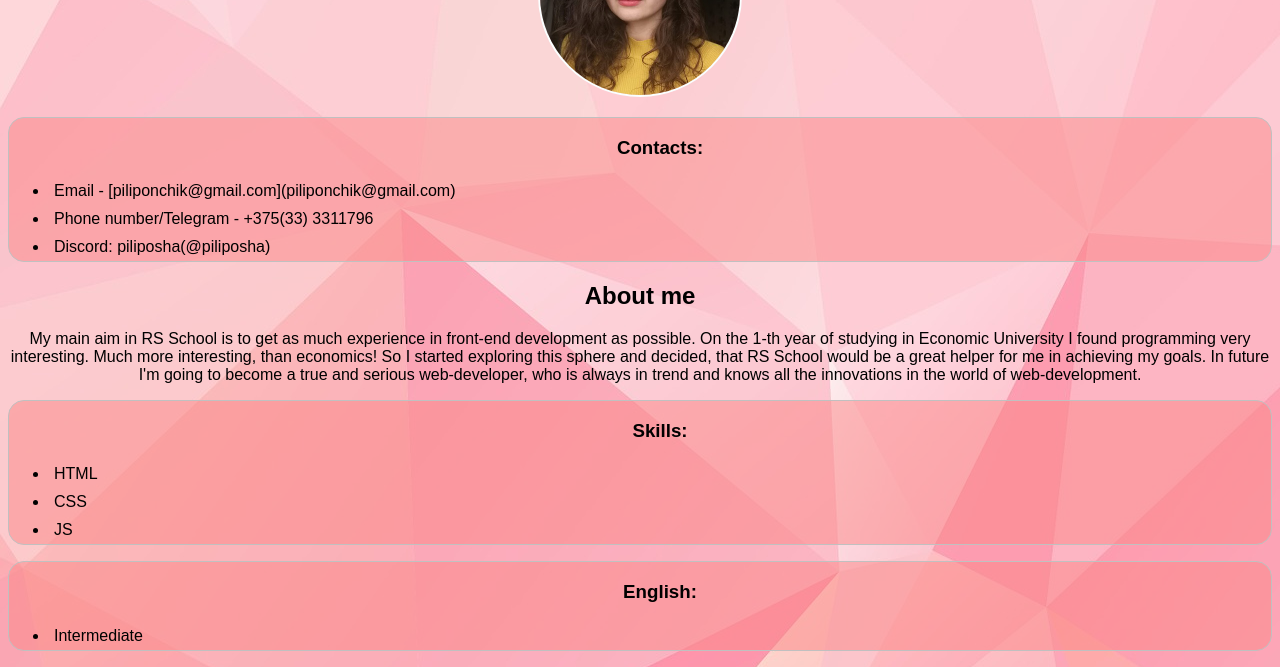
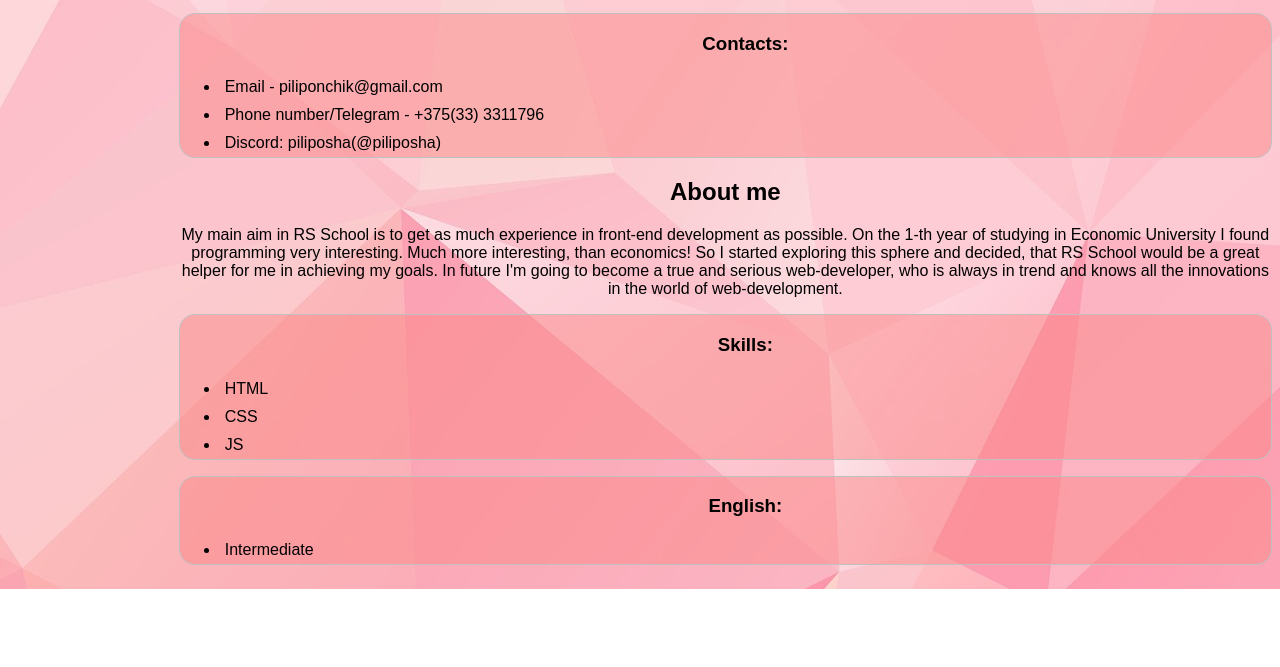
Before and after one commit to piliposha/rsschool-cv, a plain HTML site: page index.html in a window 1280 px wide. Shown: the part 235-902 px from the top of the page. After the commit the page ends 824 px from the top, so only its background shows below. Drawn offline with Linux system fonts and the light colour scheme; a web font is replaced by a local one.

Commit message:
feat: info

```diff
--- a/index.html
+++ b/index.html
@@ -5,7 +5,6 @@
 	<meta name="viewport" content="width=device-width, initial-scale=1.0">
 	<meta http-equiv="X-UA-Compatible" content="ie=edge">
 	<link rel="stylesheet" href="style.css">
-    <link rel="stylesheet" href="">
     <link href="https://fonts.googleapis.com/css?family=News+Cycle&display=swap" rel="stylesheet">
     <title>Curriculum vitae</title>
   </head>
@@ -21,7 +20,7 @@
 <section class="Contacts">
       <ul>
         <h3>Contacts:</h3>
-        <li class ="email">Email - [piliponchik@gmail.com](piliponchik@gmail.com)</li>
+        <li class ="email">Email - piliponchik@gmail.com</li>
         <li class = "phone"> Phone number/Telegram - +375(33) 3311796</li>
         <li class = "disc"> Discord: piliposha(@piliposha)</li>
     </ul>
--- a/style.css
+++ b/style.css
@@ -4,6 +4,8 @@ body {
     color: #000000;
     font-size: 1em;
     font-family: 'News Cycle', sans-serif;
+    display: flex;
+	justify-content: center;
 }
 li {
     text-align: left;
```
